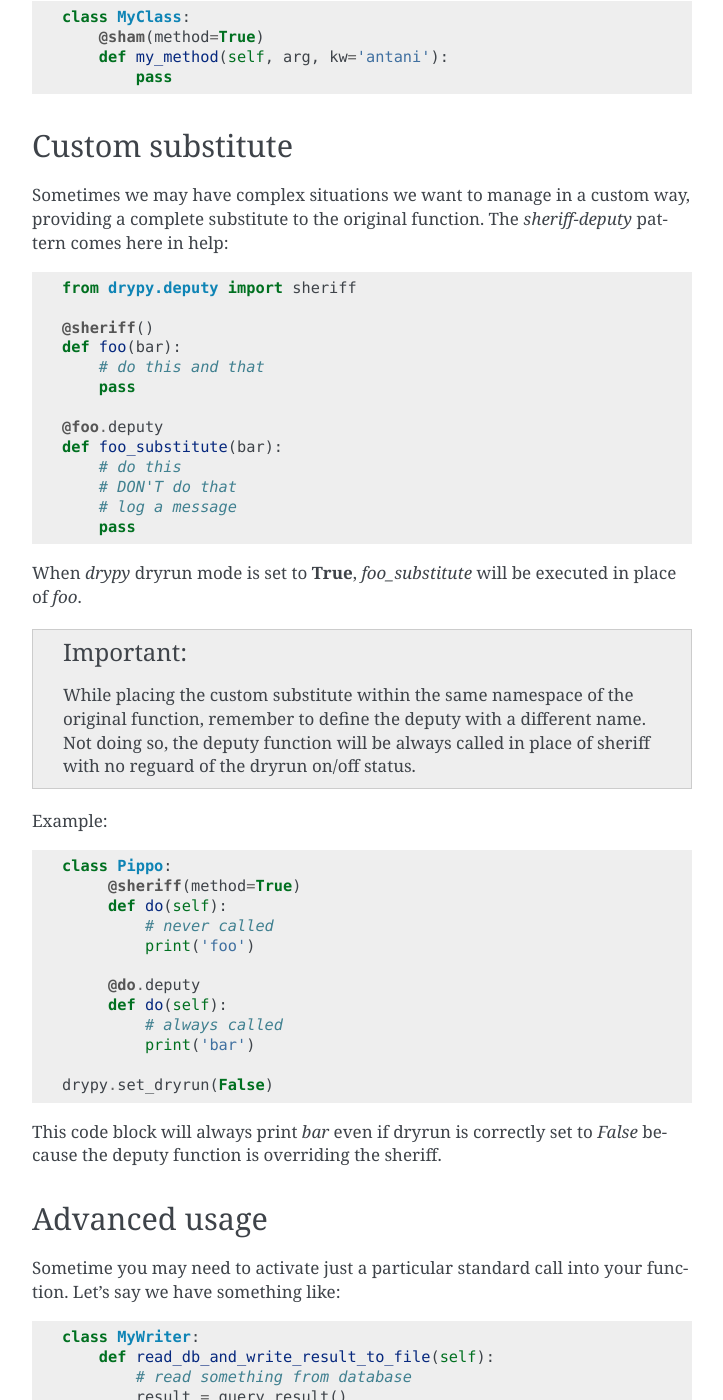
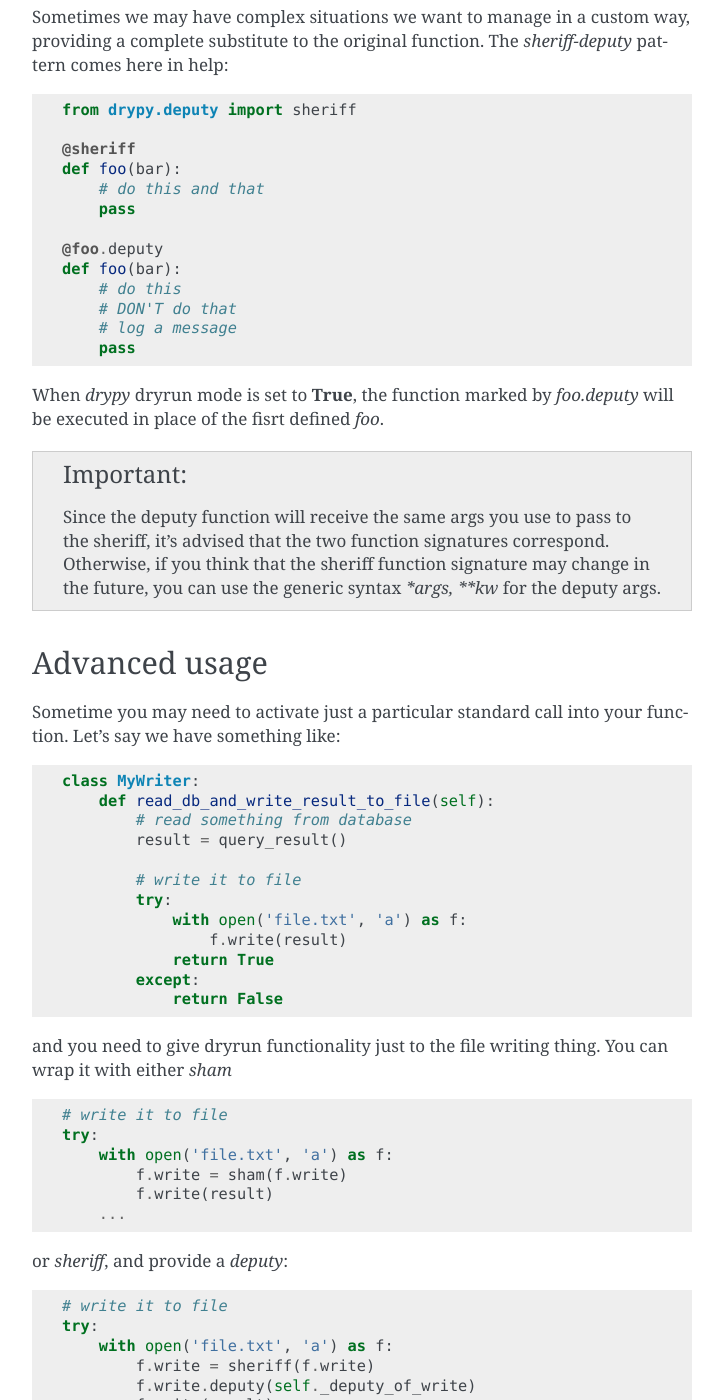
Before and after one commit to dzanotelli/drypy, a Sphinx documentation site: the page built from drypy/docs/tutorial.rst, in a window 1280 px wide and 1400 px high, scrolled down 899 px. Shown: the whole window, without its empty margins (388-1111 px from the left). Built offline with Sphinx 7.4.7, drawn with Linux system fonts in a browser that asks for light colours; some of the changed text lies outside the part shown.

Commit message:
started to fix the sphinx documentation; refs #14

```diff
--- a/drypy/docs/tutorial.rst
+++ b/drypy/docs/tutorial.rst
@@ -20,7 +20,7 @@
 
    from drypy.sham import sham
 
-   @sham()
+   @sham
    def foo(bar, baz=False):
        ...
 
@@ -39,17 +39,6 @@
 
    *drypy* logs messages with the ``logging.INFO`` level.
 
-While writing custom classes the operation of directly decorating methods will
-automatically affect all the future instances:
-
-.. code-block:: python
-
-           class MyClass:
-               @sham(method=True)
-               def my_method(self, arg, kw='antani'):
-                   pass
-
-
 
 Custom substitute
 -----------------
@@ -62,47 +51,30 @@
 
    from drypy.deputy import sheriff
 
-   @sheriff()
+   @sheriff
    def foo(bar):
        # do this and that
        pass
 
    @foo.deputy
-   def foo_substitute(bar):
+   def foo(bar):
        # do this
        # DON'T do that
        # log a message
        pass
 
-When *drypy* dryrun mode is set to **True**, *foo_substitute* will be executed
-in place of *foo*.
+When *drypy* dryrun mode is set to **True**, the function marked by
+*foo.deputy* will be executed in place of the fisrt defined *foo*.
 
 .. important::
 
-   While placing the custom substitute within the same namespace of the
-   original function, remember to define the deputy with a different name. Not
-   doing so, the deputy function will be always called in place of sheriff with
-   no reguard of the dryrun on/off status.
+   Since the deputy function will receive the same args you use to pass to the
+   sheriff, it's advised that the two function signatures correspond.
+   Otherwise, if you think that the sheriff function signature may change in
+   the future, you can use the generic syntax `*args, **kw` for the deputy
+   args.
 
-Example:
 
-..   code-block:: python
-
-   class Pippo:
-        @sheriff(method=True)
-        def do(self):
-            # never called
-            print('foo')
-
-        @do.deputy
-        def do(self):
-            # always called
-            print('bar')
-
-   drypy.set_dryrun(False)
-
-This code block will always print `bar` even if dryrun is correctly set to
-`False` because the deputy function is overriding the sheriff.
 
 
 Advanced usage
@@ -134,7 +106,7 @@
            # write it to file
            try:
                with open('file.txt', 'a') as f:
-                   f.write = sham()(f.write)
+                   f.write = sham(f.write)
                    f.write(result)
                ...
 
@@ -145,7 +117,7 @@
            # write it to file
            try:
                with open('file.txt', 'a') as f:
-                   f.write = sheriff()(f.write)
+                   f.write = sheriff(f.write)
                    f.write.deputy(self._deputy_of_write)
                    f.write(result)
                ...
```
